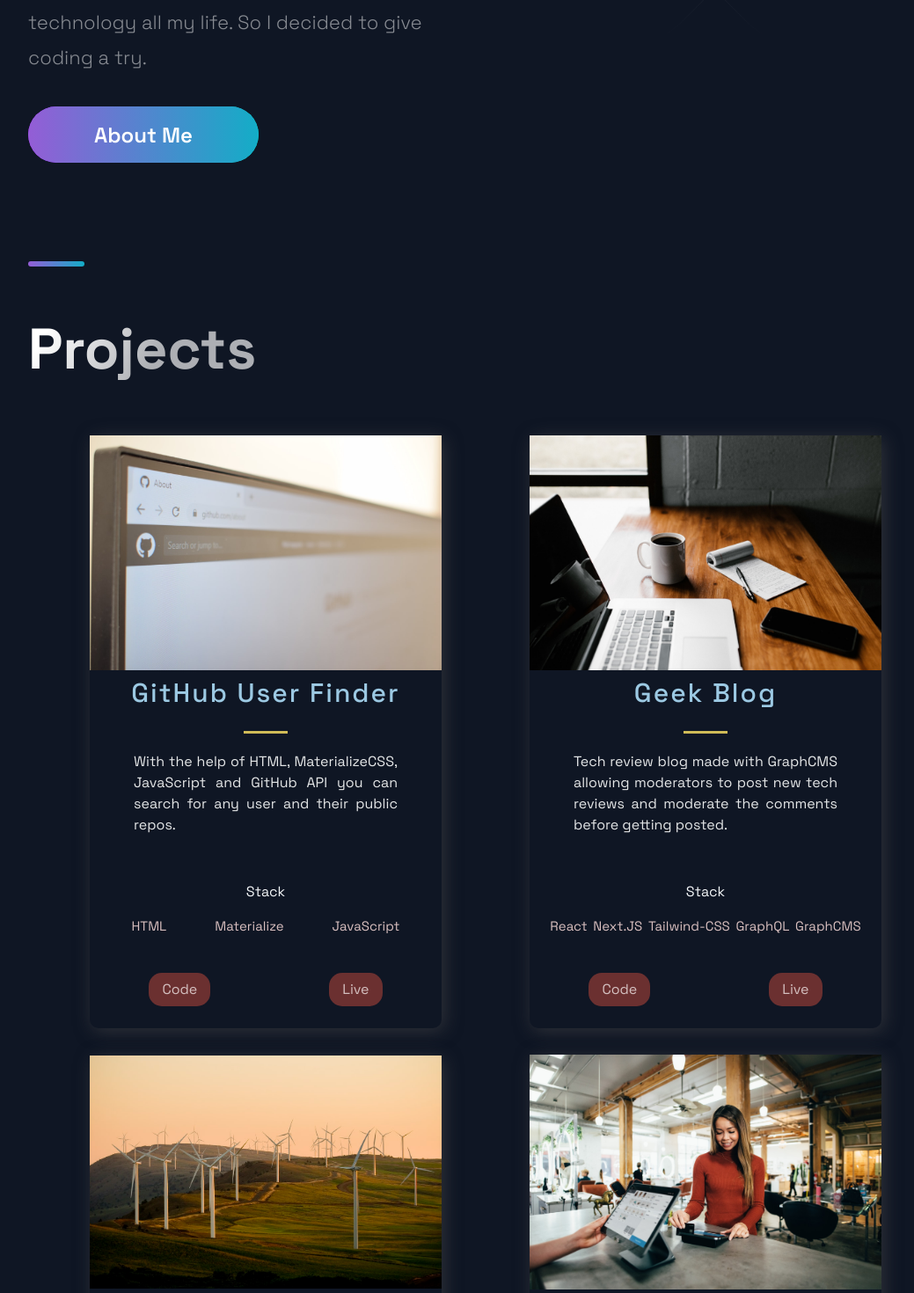
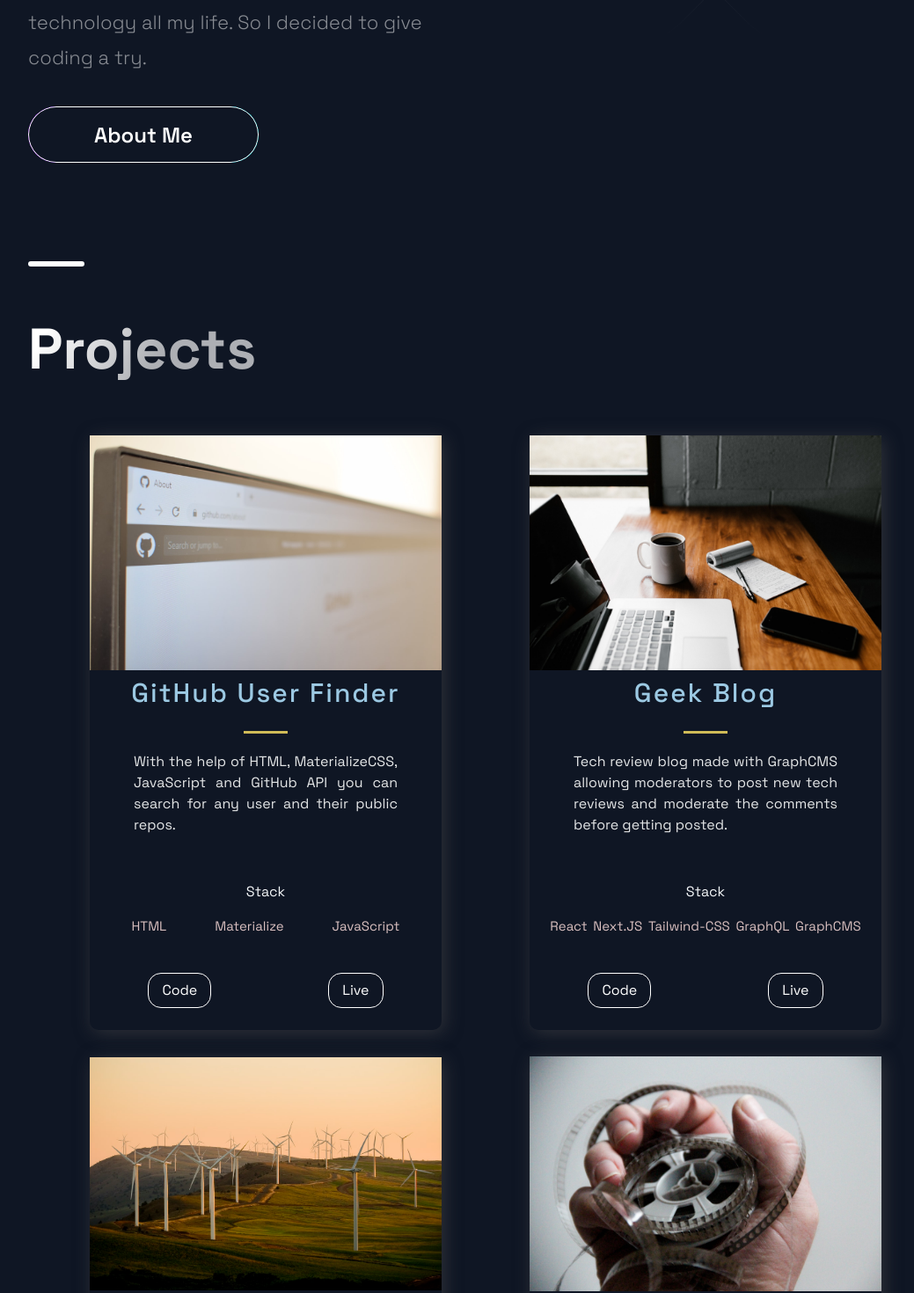
Before and after one commit to sebastiand88/portfolio-website-v2, a Next.js app: page / in a window 1280 px wide. Shown: the part 581-2051 px from the top of the page at 88% size, without its empty margins (88-1127 px from the left). Built offline with nearby package versions, Linux system fonts and the light colour scheme.

Commit message:
minor UI redesign

```diff
--- a/src/components/Acomplishments/Acomplishments.js
+++ b/src/components/Acomplishments/Acomplishments.js
@@ -1,6 +1,6 @@
 import React from "react";
-import { SiCsharp, SiGatsby, SiNextDotJs } from "react-icons/si";
-import { FaPhp, FaReact } from "react-icons/fa";
+import { SiPython, SiDjango, SiNextDotJs } from "react-icons/si";
+import { FaReact } from "react-icons/fa";
 
 import { Section, SectionTitle } from "../../styles/GlobalComponents";
 import { Box, Boxes, BoxNum, BoxText } from "./AcomplishmentsStyles";
@@ -11,8 +11,11 @@
     number: <SiNextDotJs size="5rem" />,
     text: "Improve my knowledge in Next.js ",
   },
-  { number: <SiGatsby size="5rem" />, text: "Make some projects using Gatsby" },
-  { number: <SiCsharp size="5rem" />, text: "Learn the fundamentals of C#" },
+  {
+    number: <SiPython size="5rem" />,
+    text: "Learn the fundamentals of Python",
+  },
+  { number: <SiDjango size="5rem" />, text: "Make some projects using Django" },
 ];
 
 const Acomplishments = () => (
--- a/src/components/Projects/ProjectsStyles.js
+++ b/src/components/Projects/ProjectsStyles.js
@@ -83,14 +83,15 @@
 `;
 
 export const ExternalLinks = styled.a`
-  color: #d4c0c0;
+  color: #fff;
   font-size: 1.6rem;
   padding: 1rem 1.5rem;
-  background: #6b3030;
+  background: #0f1624;
+  border: 1px solid #fff;
   border-radius: 15px;
   transition: 0.5s;
   &:hover {
-    background: #801414;
+    background: #212d45;
   }
 `;
 
--- a/src/constants/constants.js
+++ b/src/constants/constants.js
@@ -29,16 +29,7 @@
     visit: "https://github.com/sebastiand88/Green-Team-Gatsby",
     id: 2,
   },
-  {
-    title: "Tech Store",
-    description:
-      "A responsive tech store website made for gamers by gamers. Chose your products add them to the basket, enter your details and payment info and enjoy your new tech.",
-    image: "/images/tech-store.jpg",
-    tags: ["React", "Materialize, Bootstrap", "Commerce.js"],
-    source: "https://react-tech-store-portfolioproject.netlify.app/",
-    visit: "https://github.com/sebastiand88/tech-store",
-    id: 3,
-  },
+
   {
     title: "Movie Search",
     description:
@@ -62,7 +53,7 @@
   {
     title: "Quiz Time!",
     description:
-      "This React Trivia application was one of the funest projects I've done so far. Just enter your name and have fun.",
+      "This React Trivia application was one of the funest JavaScript projects I've done so far. Just enter your name and have fun.",
     image: "/images/quiz.jpg",
     tags: ["React", "CSS"],
     source: "https://react-quiz-time-app.netlify.app/",
@@ -72,9 +63,9 @@
 ];
 
 export const TimeLineData = [
-  { year: 2019, text: "Started casual coding." },
+  { year: 2020, text: "Started casual coding." },
   { year: 2020, text: "Learning HTML, CSS and JavaScript." },
   { year: 2020, text: "Building my first projects." },
-  { year: 2021, text: "Started learning ReactJS." },
+  { year: 2021, text: "Started learning ReactJS, Next.JS" },
   { year: 2021, text: "Building my first projects with ReactJS." },
 ];
--- a/src/styles/GlobalComponents/index.js
+++ b/src/styles/GlobalComponents/index.js
@@ -85,10 +85,7 @@
   height: 6px;
   border-radius: 10px;
   background-color: #fff;
-  background: ${props =>
-    props.colorAlt
-      ? "linear-gradient(270deg, #F46737 0%, #945DD6 100%)"
-      : "linear-gradient(270deg, #13ADC7 0%, #945DD6 100%)"};
+  background: #fff;
 
   margin: ${props => (props.divider ? "4rem 0" : "")};
 
@@ -217,10 +214,8 @@
   left: 0;
   width: 100%;
   height: 100%;
-  background: ${({ alt }) =>
-    alt
-      ? "linear-gradient(270deg, #F46737 0%, #945DD6 100%)"
-      : "linear-gradient(270deg, #13ADC7 0%, #945DD6 100%)"};
+  background: #0f1624;
+  border: 1px solid #fff;
   opacity: ${({ disabled }) => (disabled ? ".5" : "1")};
   transition: 0.4s ease;
   font-size: ${({ alt }) => (alt ? "20px" : "24px")};
@@ -228,28 +223,10 @@
   align-items: center;
   justify-content: center;
   cursor: pointer;
-  box-shadow: ${({ disabled }) =>
-    disabled
-      ? "inset 0px 2px 1px rgba(46, 49, 55, 0.15), inset 0px 0px 4px rgba(20, 20, 55, 0.3)"
-      : "none"};
 
   &:hover {
-    opacity: 0;
-  }
-  &:focus {
-    outline: none;
-  }
-  &:active {
-    opacity: 1;
-    box-shadow: inset 0px 2px 1px rgba(46, 49, 55, 0.15),
-      inset 0px 0px 4px rgba(20, 20, 55, 0.3);
-  }
-
-  &:disabled {
-    background: linear-gradient(270deg, #00dbd8 0%, #b133ff 100%);
-    opacity: 0.5;
-    box-shadow: inset 0px 2px 1px rgba(46, 49, 55, 0.15),
-      inset 0px 0px 4px rgba(20, 20, 55, 0.3);
+    color: #fff;
+    background: #212d45;
   }
 
   @media ${props => props.theme.breakpoints.md} {
```
Also changed, not shown: public/images/tech-store.jpg (deleted).
